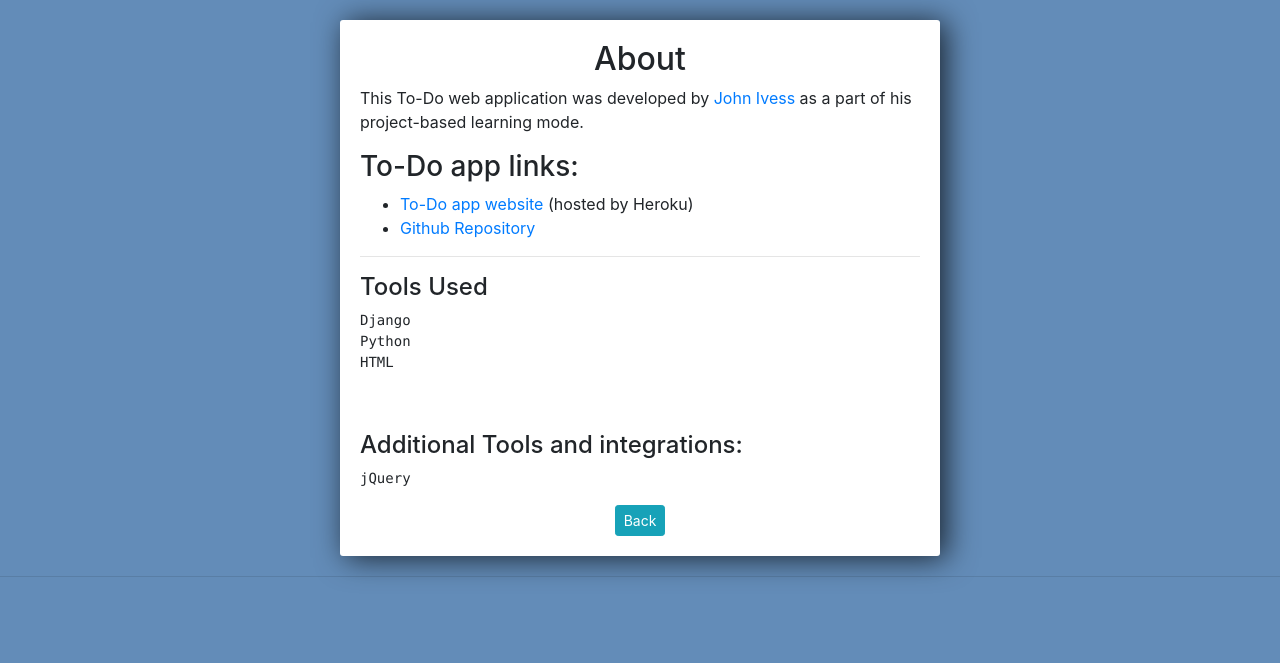
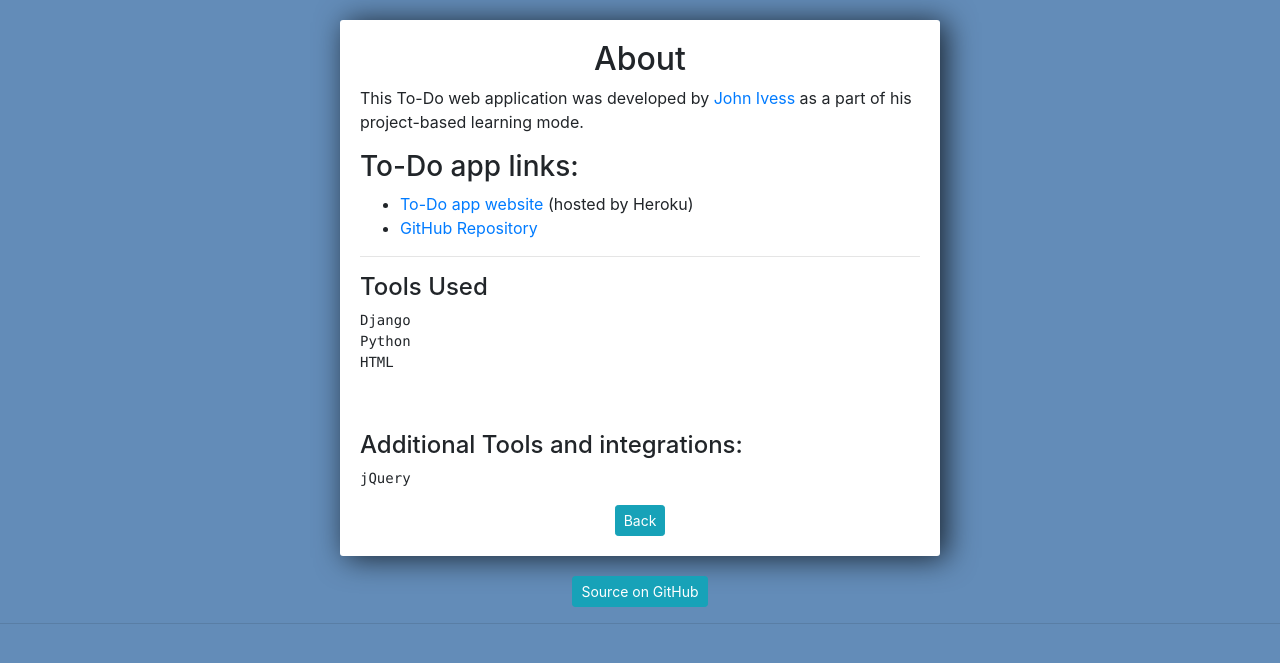
Before and after one commit to IvessJohn/django-todo-app, a Django app: page /about/ in a window 1280 px wide. Shown: the top 663 px of the page. Run offline with Django 4.2, Linux system fonts and the light colour scheme; some libraries are stand-ins or nearby versions.

Commit message:
Add GitHub link to the page footer

```diff
--- a/taskmanager/templates/taskmanager/about.html
+++ b/taskmanager/templates/taskmanager/about.html
@@ -10,7 +10,7 @@
         <h3>To-Do app links:</h3>
         <ul>
             <li><a href="https://ivess-simpletodolist.herokuapp.com/">To-Do app website</a> (hosted by Heroku)</li>
-            <li><a href="https://github.com/IvessJohn/django-todo-app">Github Repository</a></li>
+            <li><a href="https://github.com/IvessJohn/django-todo-app">GitHub Repository</a></li>
         </ul>
 
         <hr>
--- a/taskmanager/templates/taskmanager/main.html
+++ b/taskmanager/templates/taskmanager/main.html
@@ -2,19 +2,20 @@
 
 <!DOCTYPE html>
 <html>
+
 <head>
     <title>Ivess's To-Do App</title>
     <link rel="stylesheet" href="https://stackpath.bootstrapcdn.com/bootstrap/4.3.1/css/bootstrap.min.css" integrity="sha384-ggOyR0iXCbMQv3Xipma34MD+dH/1fQ784/j6cY/iJTQUOhcWr7x9JvoRxT2MZw1T" crossorigin="anonymous">
 
     <link rel="stylesheet" type="text/css" href="{% static '/css/main.css' %}">
 </head>
+
 <body>
-    {% block content %}
+    {% block content %} {% endblock %}
 
-
-
-    {% endblock %}
-
+    <p></p>
+    <center><a class="btn btn-sm btn-info" href="https://github.com/IvessJohn/django-todo-app">Source on GitHub</a></td>
+    </center>
     <hr>
 
 </body>
@@ -22,4 +23,5 @@
 <script src="https://code.jquery.com/jquery-3.3.1.slim.min.js" integrity="sha384-q8i/X+965DzO0rT7abK41JStQIAqVgRVzpbzo5smXKp4YfRvH+8abtTE1Pi6jizo" crossorigin="anonymous"></script>
 <script src="https://cdnjs.cloudflare.com/ajax/libs/popper.js/1.14.7/umd/popper.min.js" integrity="sha384-UO2eT0CpHqdSJQ6hJty5KVphtPhzWj9WO1clHTMGa3JDZwrnQq4sF86dIHNDz0W1" crossorigin="anonymous"></script>
 <script src="https://stackpath.bootstrapcdn.com/bootstrap/4.3.1/js/bootstrap.min.js" integrity="sha384-JjSmVgyd0p3pXB1rRibZUAYoIIy6OrQ6VrjIEaFf/nJGzIxFDsf4x0xIM+B07jRM" crossorigin="anonymous"></script>
+
 </html>
```
